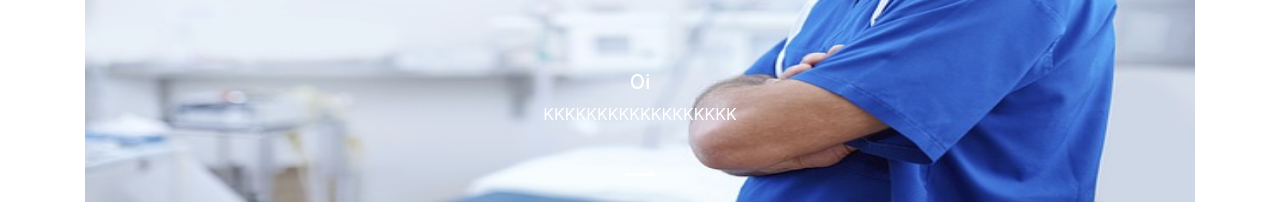
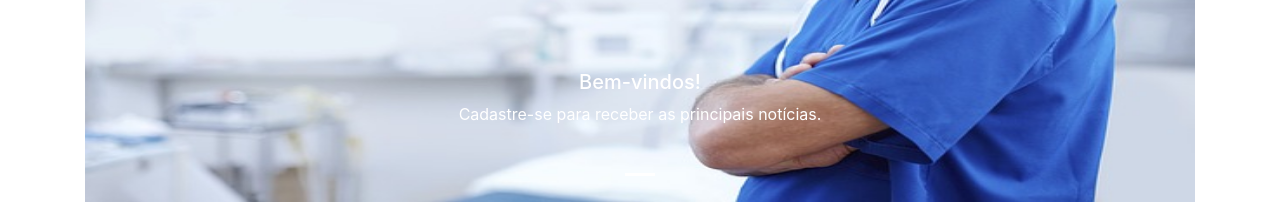
Before and after one commit to isabellaguiardefaria/pi-1, a plain HTML site: page index.html in a window 1280 px wide. Shown: the part 454-658 px from the top of the page. Drawn offline with nearby package versions, Linux system fonts and the light colour scheme; no server answers.

Commit message:
Update index.html

```diff
--- a/index.html
+++ b/index.html
@@ -82,8 +82,8 @@
                     <img src="./img/doutor.jpg" height="500px" class="d-block w-100" alt="...">
                     <div class="carousel-caption d-none d-md-block">
                         <div class="carousel-caption d-none d-md-block">
-                            <h5>Oi</h5>
-                            <p>KKKKKKKKKKKKKKKKKK</p>
+                            <h5>Bem-vindos!</h5>
+                            <p>Cadastre-se para receber as principais notícias.</p>
                         </div>
                     </div>
                 </div>
```
